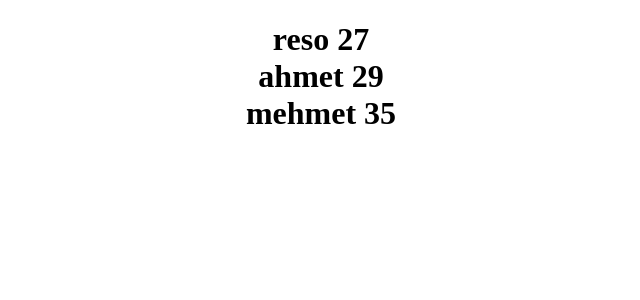
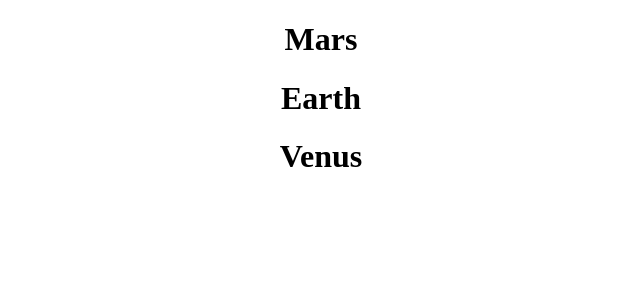
Before and after one commit to RSTCMGZ/LearnReactCourse, a React (Create React App) app: page / in a window 1280 px wide. Shown: the top 300 px of the page, without its empty margins (319-959 px from the left). Built offline with nearby package versions, Linux system fonts and the light colour scheme.

Commit message:
examples

```diff
--- a/src/App.js
+++ b/src/App.js
@@ -1,4 +1,6 @@
-import styles from "./App.module.css";
+// import styles from "./App.module.css";
+import { User } from "./User"
+
 
 // function App() {
 //   return (
@@ -66,9 +68,11 @@ function App() {
     { name: "mehmet", age: 35 },
   ];
 
-  return <div className={styles.App}><h1>
+  return <div className="App"><h1>
     {users.map((user, key) => {
-      return <div>{user.name} {user.age}</div>
+      // return <div>{user.name} {user.age}</div>
+
+      return <User name={user.name} age={user.age} />
     })}
 
   </h1></div>
--- /dev/null
+++ b/src/User.js
@@ -0,0 +1,3 @@
+export const User = (props) => {
+    return <div>{props.name} {props.age}</div>
+}
--- a/src/index.js
+++ b/src/index.js
@@ -1,10 +1,12 @@
 import React from 'react';
 import ReactDOM from 'react-dom/client';
-import App from './App';
+// import App from './App';
+import Planets from "./planets"
 
 const root = ReactDOM.createRoot(document.getElementById('root'));
 root.render(
   <React.StrictMode>
-    <App />
+    {/* <App /> */}
+    <Planets />
   </React.StrictMode>
 );
--- /dev/null
+++ b/src/planets.js
@@ -0,0 +1,22 @@
+import "./App.css";
+
+
+function planets() {
+    const planets = [
+        { name: "Mars", isGasPlanet: false },
+        { name: "Earth", isGasPlanet: false },
+        { name: "Jupiter", isGasPlanet: true },
+        { name: "Venus", isGasPlanet: false },
+        { name: "Neptune", isGasPlanet: true },
+        { name: "Uranus", isGasPlanet: true },
+    ]
+    return (
+
+        <div className="App">
+            {planets.map((planet, key) => !planet.isGasPlanet && <h1>{planet.name}</h1>)}
+        </div>
+    )
+}
+
+
+export default planets
```
Also changed, not shown: src/App.css (renamed from src/App.module.css).
